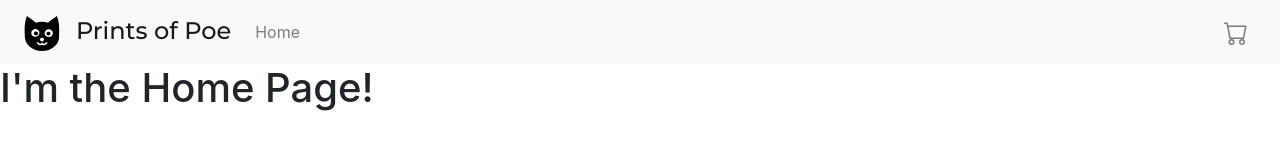
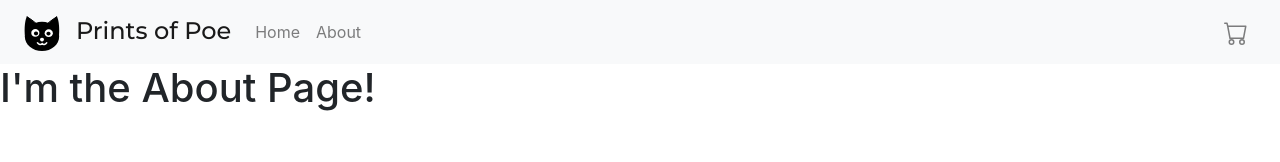
Before and after one commit to googleinterns/measurement-library, a React (Create React App) app in the folder demo/: page /about in a window 1280 px wide. Shown: the top 162 px of the page. Built offline with nearby package versions, Linux system fonts and the light colour scheme.

Commit message:
Add about page

```diff
--- a/demo/src/App.js
+++ b/demo/src/App.js
@@ -18,6 +18,7 @@ export function App() {
         </Navbar.Brand>
         <Nav className="mr-auto">
           <Nav.Link href="/">Home</Nav.Link>
+          <Nav.Link href="/about">About</Nav.Link>
         </Nav>
         <Nav>
           <Nav.Link href="/cart">
--- a/demo/src/Router.js
+++ b/demo/src/Router.js
@@ -3,6 +3,7 @@ import {
   Switch,
   Route,
 } from 'react-router-dom';
+import {AboutScreen} from './screens/AboutScreen/AboutScreen.js';
 import {CartScreen} from './screens/CartScreen/CartScreen.js';
 import {CheckoutScreen} from './screens/CheckoutScreen/CheckoutScreen.js';
 import {HomeScreen} from './screens/HomeScreen/HomeScreen.js';
@@ -16,6 +17,9 @@ import {ThankScreen} from './screens/ThankScreen/ThankScreen.js';
 export function Router() {
   return (
     <Switch>
+      <Route path="/about">
+        <AboutScreen/>
+      </Route>
       <Route path="/product/:id">
         <ProductScreen/>
       </Route>
--- /dev/null
+++ b/demo/src/screens/AboutScreen/AboutScreen.js
@@ -0,0 +1,12 @@
+import React from 'react';
+
+/**
+ * @return {!JSX} Page component where describe our website.
+ */
+export function AboutScreen() {
+  return (
+    <div>
+      <h1>{`I'm the About Page!`}</h1>
+    </div>
+  );
+}
```
